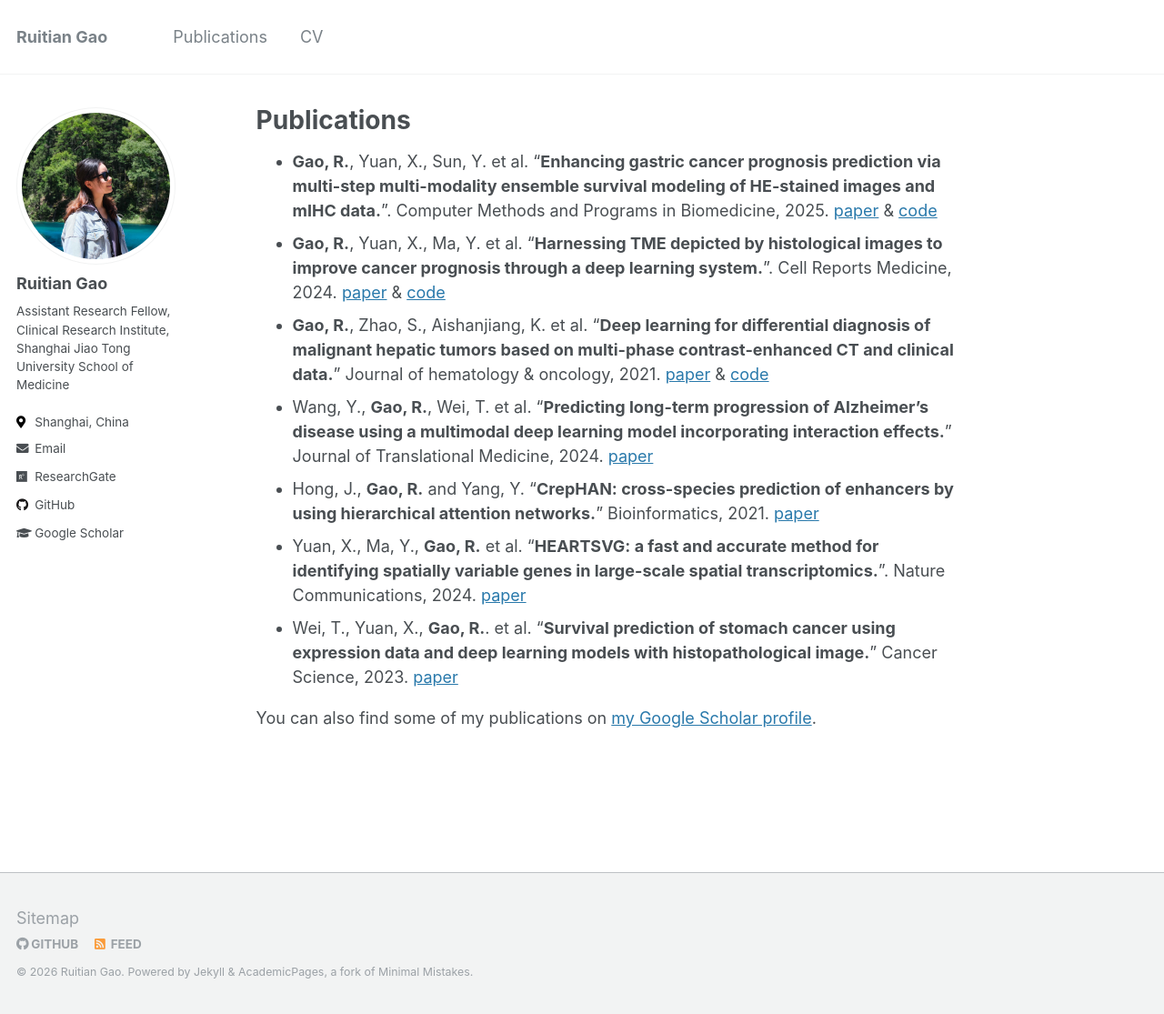
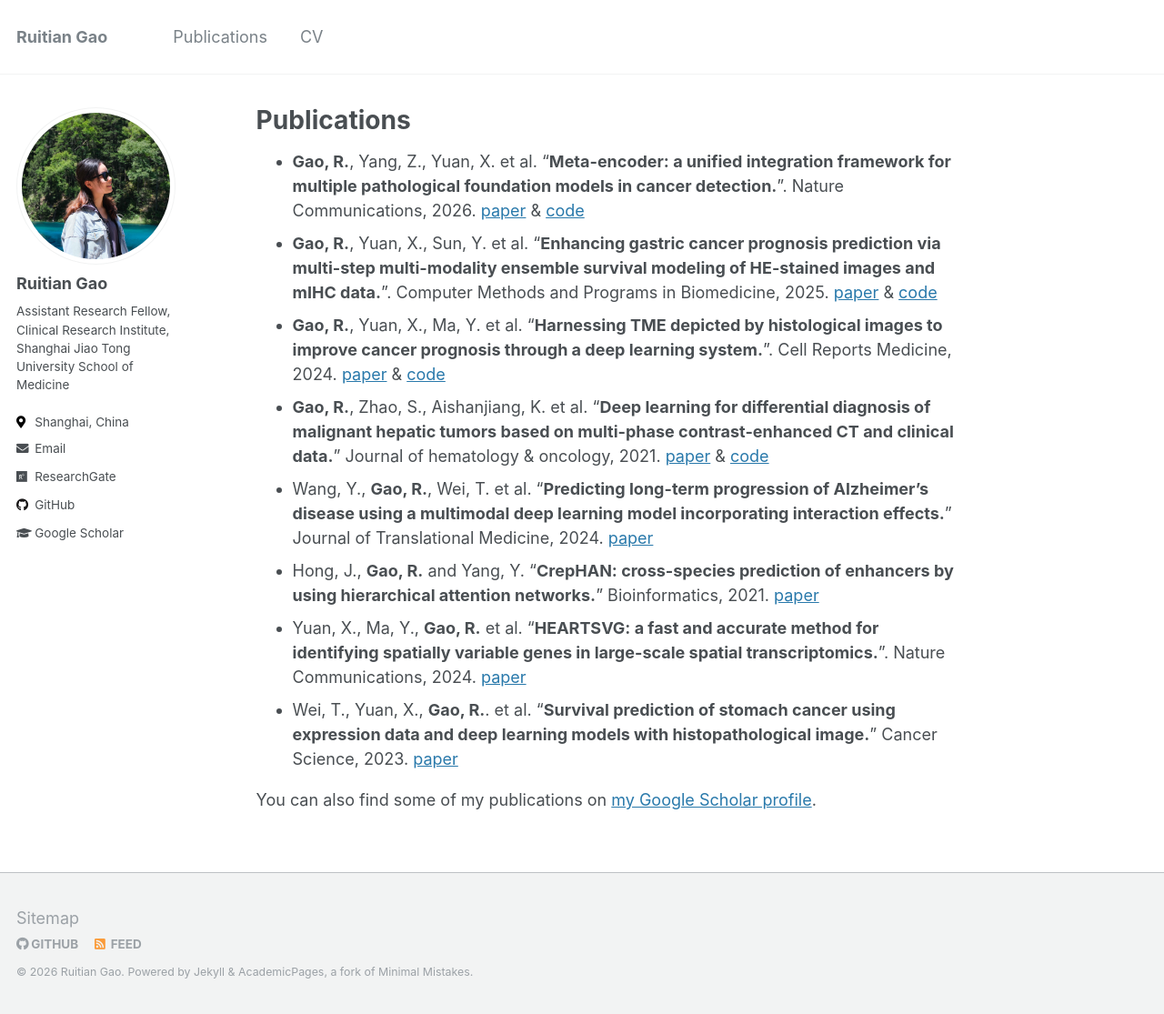
Before and after one commit to ruitian-olivia/ruitian-olivia.github.io, a Jekyll site: the page built from _pages/publications.md, in a window 1280 px wide and 1115 px high. Shown: the whole window at 91% size. Built offline with Jekyll 4.4.1, drawn with Linux system fonts in a browser that asks for light colours.

Commit message:
Update publications

```diff
--- a/_pages/publications.md
+++ b/_pages/publications.md
@@ -6,6 +6,7 @@ author_profile: true
 ---
 
 {% include base_path %}
+* **Gao, R.**, Yang, Z., Yuan, X. et al. "**Meta-encoder: a unified integration framework for multiple pathological foundation models in cancer detection.**". Nature Communications, 2026. [paper](https://www.nature.com/articles/s41467-026-71558-x) & [code](https://github.com/ruitian-olivia/Meta-Encoder)
 * **Gao, R.**, Yuan, X., Sun, Y. et al. "**Enhancing gastric cancer prognosis prediction via multi-step multi-modality ensemble survival modeling of HE-stained images and mIHC data.**". Computer Methods and Programs in Biomedicine, 2025. [paper](https://www.sciencedirect.com/science/article/abs/pii/S0169260725003888) & [code](https://github.com/ruitian-olivia/MMES_model)
 * **Gao, R.**, Yuan, X., Ma, Y. et al. "**Harnessing TME depicted by histological images to improve cancer prognosis through a deep learning system.**". Cell Reports Medicine, 2024. [paper](https://www.cell.com/cell-reports-medicine/fulltext/S2666-3791(24)00205-2) & [code](https://github.com/ruitian-olivia/IGI-DL)
 * **Gao, R.**, Zhao, S., Aishanjiang, K. et al. "**Deep learning for differential diagnosis of malignant hepatic tumors based on multi-phase contrast-enhanced CT and clinical data.**" Journal of hematology & oncology, 2021. [paper](https://jhoonline.biomedcentral.com/articles/10.1186/s13045-021-01167-2) & [code](https://github.com/ruitian-olivia/STIC-model)
```
